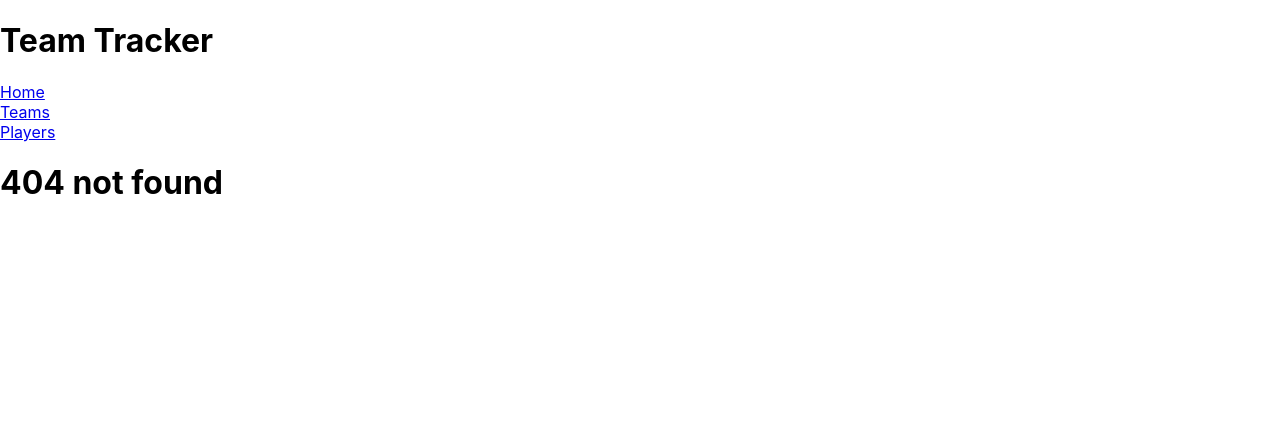
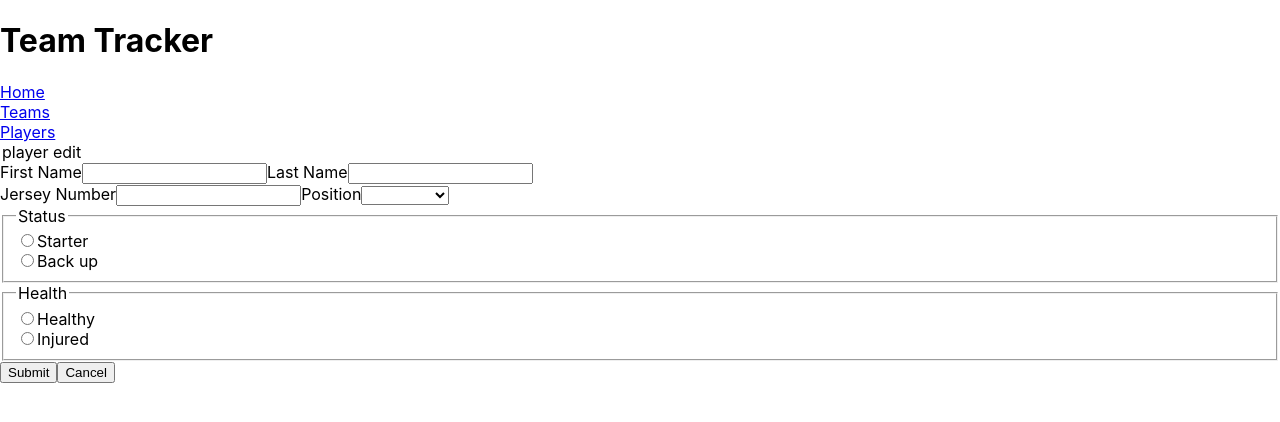
Before and after one commit to SeanSmash/team-tracker, a React (Create React App) app in the folder frontend/: page /players/1 in a window 1280 px wide. Before the commit this address had no page. Shown: the top 422 px of the page. Built offline with nearby package versions, Linux system fonts and the light colour scheme; no server answers.

Commit message:
partially completes player edit

```diff
--- a/frontend/src/App.js
+++ b/frontend/src/App.js
@@ -5,6 +5,7 @@ import Home from './Home';
 import Teams from './Teams';
 import Team from './Team';
 import Players from './Players';
+import PlayerEdit from './PlayerEdit';
 
 function App() {
 
@@ -28,6 +29,7 @@ function App() {
         <Routes>
             <Route path="/teams" element={<Teams />} />
             <Route path="/teams/:id" element={<Team />} />
+            <Route path="/players/:id" element={<PlayerEdit />} />
             <Route path="/players" element={<Players />} />
             <Route path="/" element={<Home />} />
             <Route path="*" element={<h1>404 not found</h1>} />
--- a/frontend/src/Player.js
+++ b/frontend/src/Player.js
@@ -1,7 +1,7 @@
 import React from "react";
+import { Link } from 'react-router-dom'
 
-function Player({players}){
-
+function Player({p, teamName, teamId}){
 
     function statusDisplay(statusArray){
         const statusJoin = []
@@ -14,24 +14,20 @@ function Player({players}){
         )
     }
 
-    const displayPlayers = players.map(p =>{
     return(
+        <>
         <tr key={p.id}>
+            <td>{teamName}</td>
             <td>{p.first_name}</td>
             <td>{p.last_name}</td>
             <td>{p.jersey_number}</td>
             <td>{p.position}</td>
             {statusDisplay(p.status)}
+            <td><Link to={`/players/${p.id}`}>Edit</Link></td>
         </tr>
+        </>
     )
-    })
 
-    return(
-        <>
-            {displayPlayers}
-        </>
-
-    )
 }
 
 export default Player
--- /dev/null
+++ b/frontend/src/PlayerEdit.js
@@ -0,0 +1,87 @@
+import React, { useEffect, useState } from "react";
+import { useParams } from "react-router-dom";
+
+function PlayerEdit(){
+    const [player, setPlayer] = useState([])
+    const params = useParams()
+    const [firstName, setFirstName] = useState('')
+    const [lastName, setLastName] = useState('')
+    const [jerseyNumber, setJerseyNumber] = useState('')
+    const [position, setPosition] = useState('')
+    const [status, setStatus] = useState([])
+    const [string, setString] = useState('')
+    const [health, setHealth] = useState('')
+
+    useEffect(() => {
+        fetch(`http://localhost:9292/players/${params.id}`)
+        .then((r) => r.json())
+        .then((data) => {
+            setPlayer(data)
+            setPosition(data.position)
+        })
+    }, [])
+
+    function handleFormSubmit(e){
+        e.preventDefault()
+        const statusArray = [string, health]
+        setStatus(statusArray)
+        console.log(`${firstName}, ${lastName}, ${jerseyNumber}, ${position}, ${string}, ${health}`)
+    }
+
+    function handleCancel(){
+        console.log("cancel")
+    }
+
+    return(
+        <form onSubmit={handleFormSubmit}>
+            <legend>player edit</legend>
+            <label>First Name</label>
+            <input type="text" value={firstName} placeholder={player.first_name}
+                onChange={e => setFirstName(e.target.value)}/>
+            <label>Last Name</label>
+            <input type="text" value={lastName} placeholder={player.last_name}
+                onChange={e => setLastName(e.target.value)}/><br></br>
+            <label>Jersey Number</label>
+            <input type="number" value={jerseyNumber} placeholder={player.jersey_number}
+                onChange={e => setJerseyNumber(e.target.value)}/>
+            <label>Position</label>
+            <select onChange={e => setPosition(e.target.value)}>
+                <option>{player.position}</option>
+                <option value="forward">forward</option>
+                <option value="midfield">midfield</option>
+                <option>defense</option>
+                <option>goalkeeper</option>
+            </select><br></br>
+            <fieldset>
+                <legend>Status</legend>
+                <div>
+                    <input type="radio" id="starter" name="status" value="starter"
+                        onChange={e => setString(e.target.value)} />
+                    <label>Starter</label>
+                </div>
+                <div>
+                    <input type="radio" id="back_up" name="status" value="back up"
+                        onChange={e => setString(e.target.value)} />
+                    <label>Back up</label>
+                </div>
+            </fieldset>
+            <fieldset>
+                <legend>Health</legend>
+                <div>
+                    <input type="radio" id="healthy" name="health" value="healthy"
+                        onChange={e => setHealth(e.target.value)} />
+                    <label>Healthy</label>
+                </div>
+                <div>
+                    <input type="radio" id="injured" name="health" value="injured"
+                        onChange={e => setHealth(e.target.value)} />
+                    <label>Injured</label>
+                </div>
+            </fieldset>
+            <input type="submit" value="Submit" />
+            <input type="button" value="Cancel" onClick={handleCancel} />
+        </form>
+    )
+}
+
+export default PlayerEdit
--- a/frontend/src/Players.js
+++ b/frontend/src/Players.js
@@ -1,4 +1,5 @@
 import React, { useEffect, useState } from 'react'
+import Player from './Player'
 
 function Players(){
     const [teams, setTeams] = useState([])
@@ -9,30 +10,12 @@ function Players(){
         .then((data) => setTeams(data))
     }, [])
 
-    function statusDisplay(statusArray){
-        const statusJoin = []
-        statusArray.map(s =>{
-            statusJoin.push(s.status)
-        })
-
-        return(
-            <td>{statusJoin.toString()}</td>
-        )
-    }
-
     const displayTeams = teams.map(t =>{
         return(
             <>
             {t.players.map(p =>{
                 return(
-                    <tr key={p.id}>
-                        <td>{t.team}</td>
-                        <td>{p.first_name}</td>
-                        <td>{p.last_name}</td>
-                        <td>{p.jersey_number}</td>
-                        <td>{p.position}</td>
-                        {statusDisplay(p.status)}
-                    </tr>
+                    <Player p={p} teamName={t.team} teamId={t.id} />
                 )
             })}
             </>
--- a/frontend/src/Team.js
+++ b/frontend/src/Team.js
@@ -3,7 +3,7 @@ import { useParams } from "react-router-dom";
 import Player from "./Player";
 
 function Team(){
-    const [team, setTeam] = useState('')
+    const [team, setTeam] = useState([])
     const [players, setPlayers] = useState([])
     const params = useParams()
 
@@ -11,7 +11,7 @@ function Team(){
         fetch(`http://localhost:9292/teams/${params.id}`)
         .then((r) => r.json())
         .then((data) => {
-            setTeam(data.team)
+            setTeam(data)
             setPlayers(data.players)
         })
     }, [])
@@ -21,6 +21,7 @@ function Team(){
             <table>
             <thead>
                 <tr>
+                    <th>Team</th>
                     <th>First Name</th>
                     <th>Last Name</th>
                     <th>Number</th>
@@ -29,7 +30,11 @@ function Team(){
                 </tr>
             </thead>
             <tbody>
-                <Player players={players}/>
+                {players.map(p =>{
+                    return(
+                        <Player p={p} teamName={team.team} teamId={team.id} />
+                    )
+                })}
             </tbody>
         </table>
         )
@@ -37,7 +42,7 @@ function Team(){
 
     return(
         <>
-        <h1>{team}</h1>
+        <h1>{team.team}</h1>
         {playerTable()}
         </>
     )
```
Also changed, not shown: 2 other files (tests, documents, lock files or other folders). Lines whose indentation alone changed are shown as unchanged.
